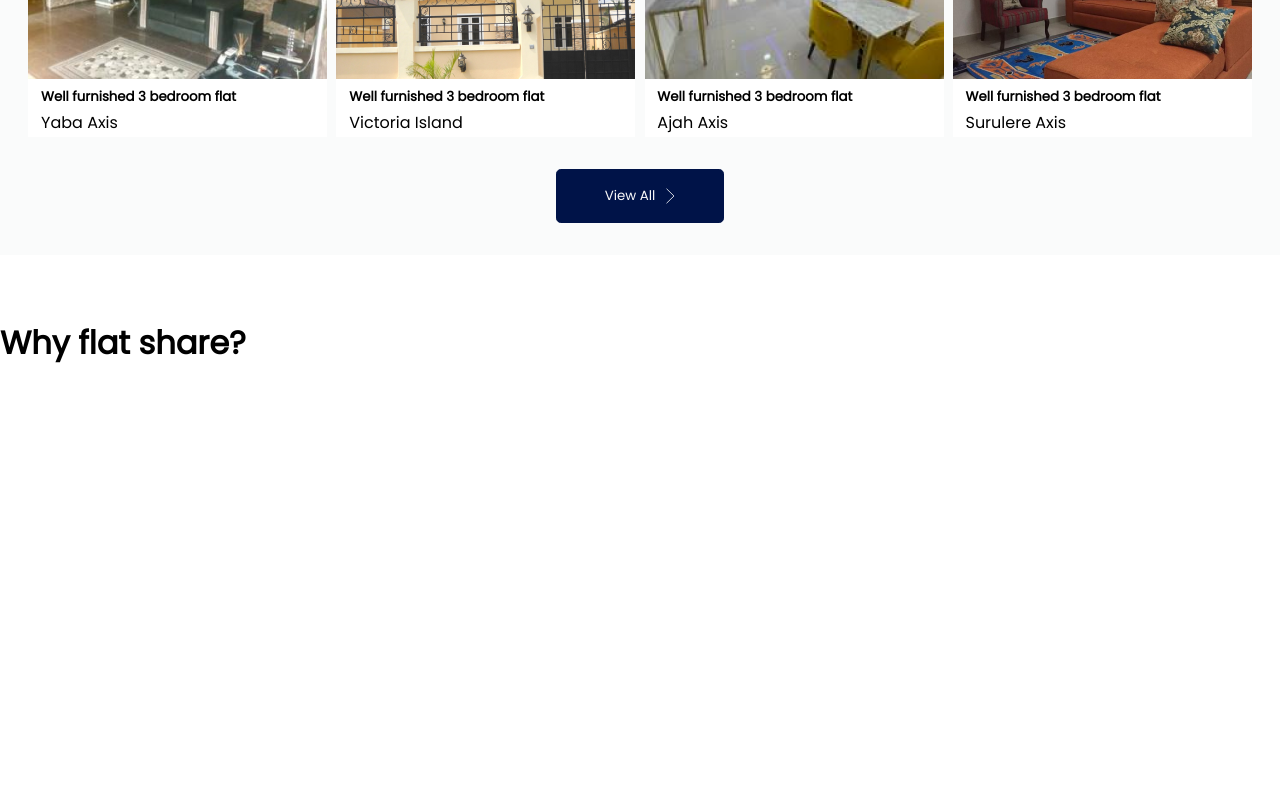
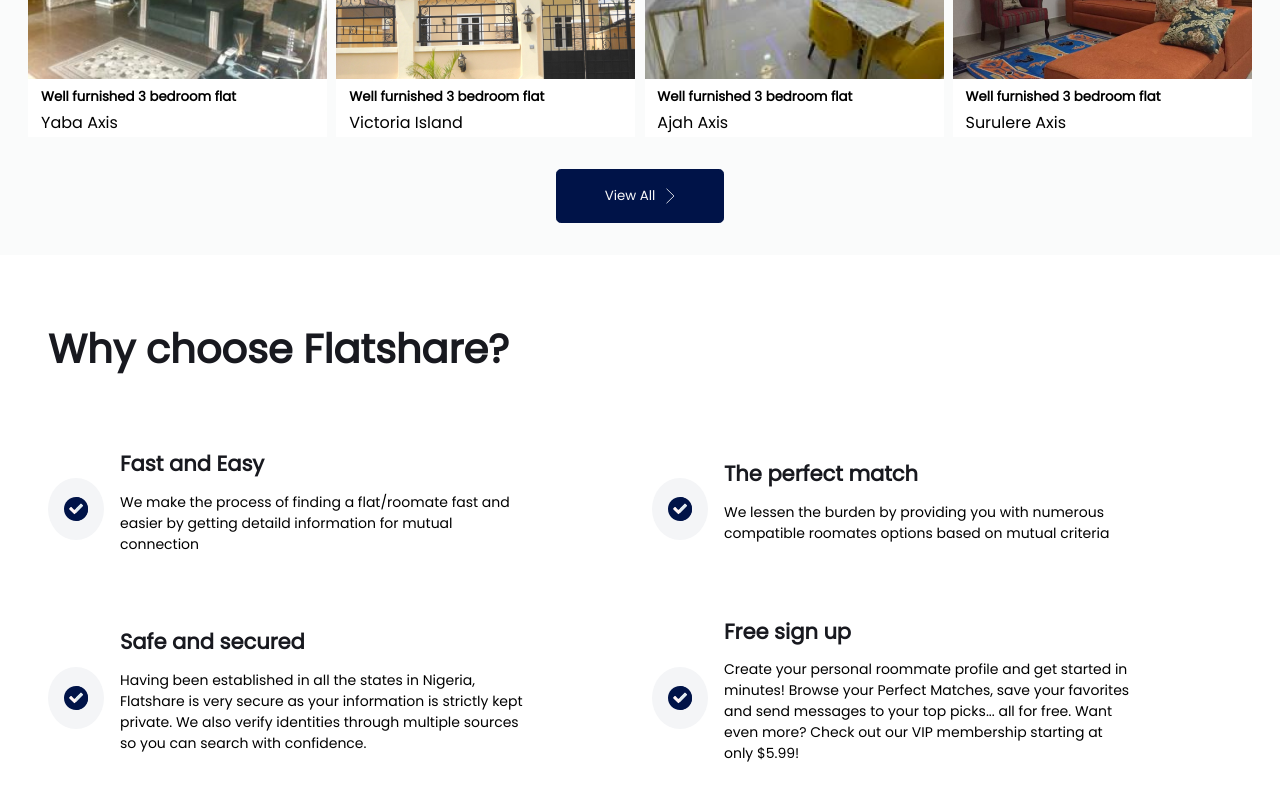
Before and after one commit to DebayoTomisin/Flat-Share, a React (Create React App) app: page / in a window 1280 px wide. Shown: the part 2235-3035 px from the top of the page. Before the commit the page ends 2602 px from the top, so only its background shows below. Built offline with nearby package versions, Linux system fonts and the light colour scheme.

Commit message:
why flatshare section complete

```diff
--- a/src/components/pitch/Pitch.js
+++ b/src/components/pitch/Pitch.js
@@ -6,7 +6,57 @@
     const { className } = props
     return (
         <div className={[styles["pitch"], className].join(" ")}>
-            <h1>Why flat share?</h1>
+
+            <div className={styles["why-section"]}>
+
+                <h2 className={styles["title"]}>Why choose Flatshare?</h2>
+
+                <div className={styles["why-points-section"]}>
+
+                    <div className={styles["why-points"]}>
+                        <div className={styles["icon-space"]}>
+                            <img src="/icons/mark-icon.svg" alt="mark icon"/>
+                        </div>
+                        <div className={styles["content"]}>
+                            <h2 className={styles["content-title"]}>Fast and Easy</h2>
+                            <p className={styles["content-para"]}>We make the process of finding a flat/roomate fast and easier by getting detaild information for mutual connection</p>
+                        </div>
+                    </div>
+
+                    <div className={styles["why-points"]}>
+                        <div className={styles["icon-space"]}>
+                            <img src="/icons/mark-icon.svg" alt="mark icon"/>
+                        </div>
+                        <div className={styles["content"]}>
+                            <h2 className={styles["content-title"]}>The perfect match</h2>
+                            <p className={styles["content-para"]}>We lessen the burden by providing you with numerous compatible roomates options based on mutual criteria</p>
+                        </div>
+                    </div>
+
+                    <div className={styles["why-points"]}>
+                        <div className={styles["icon-space"]}>
+                            <img src="/icons/mark-icon.svg" alt="mark icon"/>
+                        </div>
+                        <div className={styles["content"]}>
+                            <h2 className={styles["content-title"]}>Safe and secured</h2>
+                            <p className={styles["content-para"]}>Having been established in all the states in Nigeria, Flatshare is very secure as your information is strictly kept private. We also verify identities through multiple sources so you can search with confidence.</p>
+                        </div>
+                    </div>
+
+                    <div className={styles["why-points"]}>
+                        <div className={styles["icon-space"]}>
+                            <img src="/icons/mark-icon.svg" alt="mark icon"/>
+                        </div>
+                        <div className={styles["content"]}>
+                            <h2 className={styles["content-title"]}>Free sign up</h2>
+                            <p className={styles["content-para"]}>Create your personal roommate profile and get started in minutes! Browse your Perfect Matches, save your favorites and send messages to your top picks... all for free. Want even more? Check out our VIP membership starting at only $5.99!</p>
+                        </div>
+                    </div>
+
+                </div>
+
+
+            </div>
         </div>
 
     )
--- a/src/components/pitch/pitch.module.scss
+++ b/src/components/pitch/pitch.module.scss
@@ -0,0 +1,62 @@
+.pitch
+{
+    padding: 0 3rem;
+    margin-bottom: 7rem;
+
+    .title
+    {
+        font-weight: 800;
+        padding-bottom: 3rem;
+        color: #18191F;
+        font-size: 2.5rem;
+    }
+
+    .why-points-section
+    {
+        display: grid;
+        gap: 1.5rem;
+        width: 100%;
+        grid-template-rows: repeat(2, 1fr);
+        grid-template-columns: repeat(2,1fr);
+
+        .why-points
+        {
+            display: flex;
+            align-items: center;
+            justify-content: flex-end;
+            width: 100%;
+
+            .icon-space
+            {
+                background: #F4F5F7;
+                width: 30px;
+                height: 30px;
+                padding: 1rem;
+                margin-right: 1rem;
+                border-radius: 50%;
+                display: flex;
+                align-items: center;
+                justify-content: center;
+            }
+
+            .content
+            {
+                font-size: 14px;
+                padding-bottom: 1rem;
+
+                .content-title
+                {
+                    padding-bottom: 0.8rem;
+                    color: #18191F;
+                }
+
+                .content-para
+                {
+                    width: 80%;
+                }
+            }
+        }
+    }
+
+
+}
```
Also changed, not shown: public/icons/mark-icon.svg (added).
